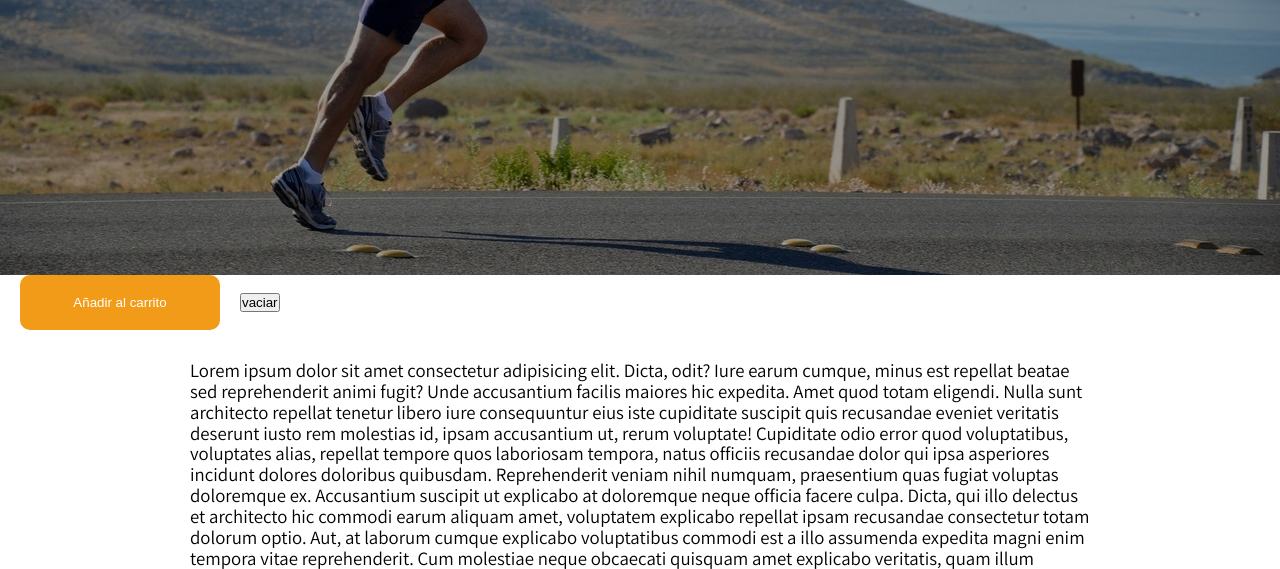
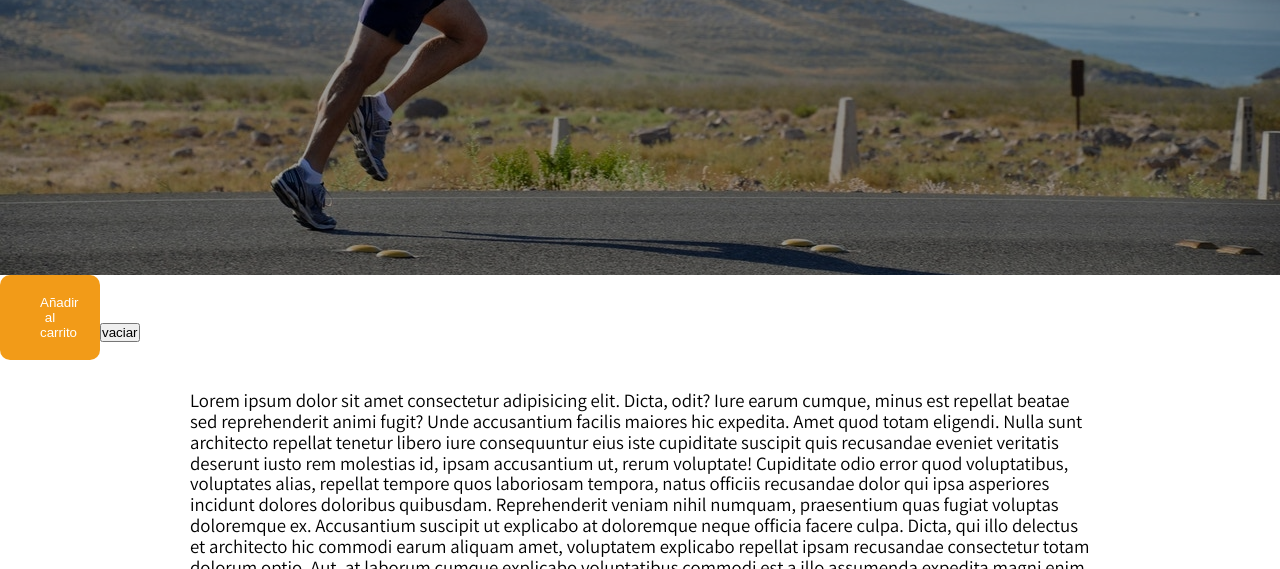
Before and after one commit to gmwebs/NETSHOP, a plain HTML site: page index.html in a window 1280 px wide. Shown: the part 531-1100 px from the top of the page. Drawn offline with Linux system fonts and the light colour scheme.

Commit message:
Update header-escritorio.css

```diff
--- a/css/header/header-escritorio.css
+++ b/css/header/header-escritorio.css
@@ -116,10 +116,9 @@ header .header--container .boton-carrito:hover {
 
 
 #añadirboton {
-  width: 200px;
+  width: 100px;
   display: inline-block;
   padding: 20px 40px;
-  margin: 0 20px;
   background-color: var(--logo-naranja);
   color: var(--blanco);
   border: none;
```
